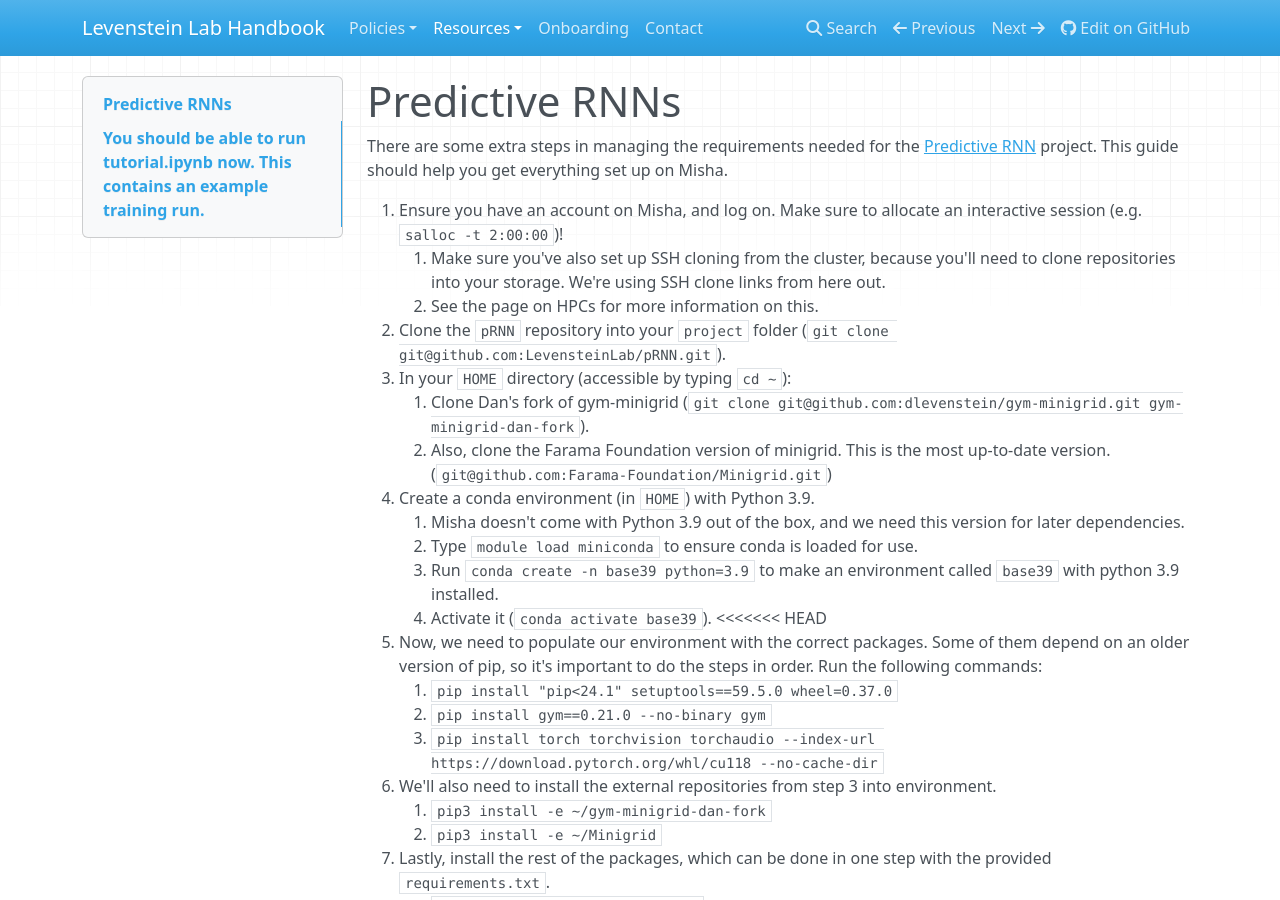
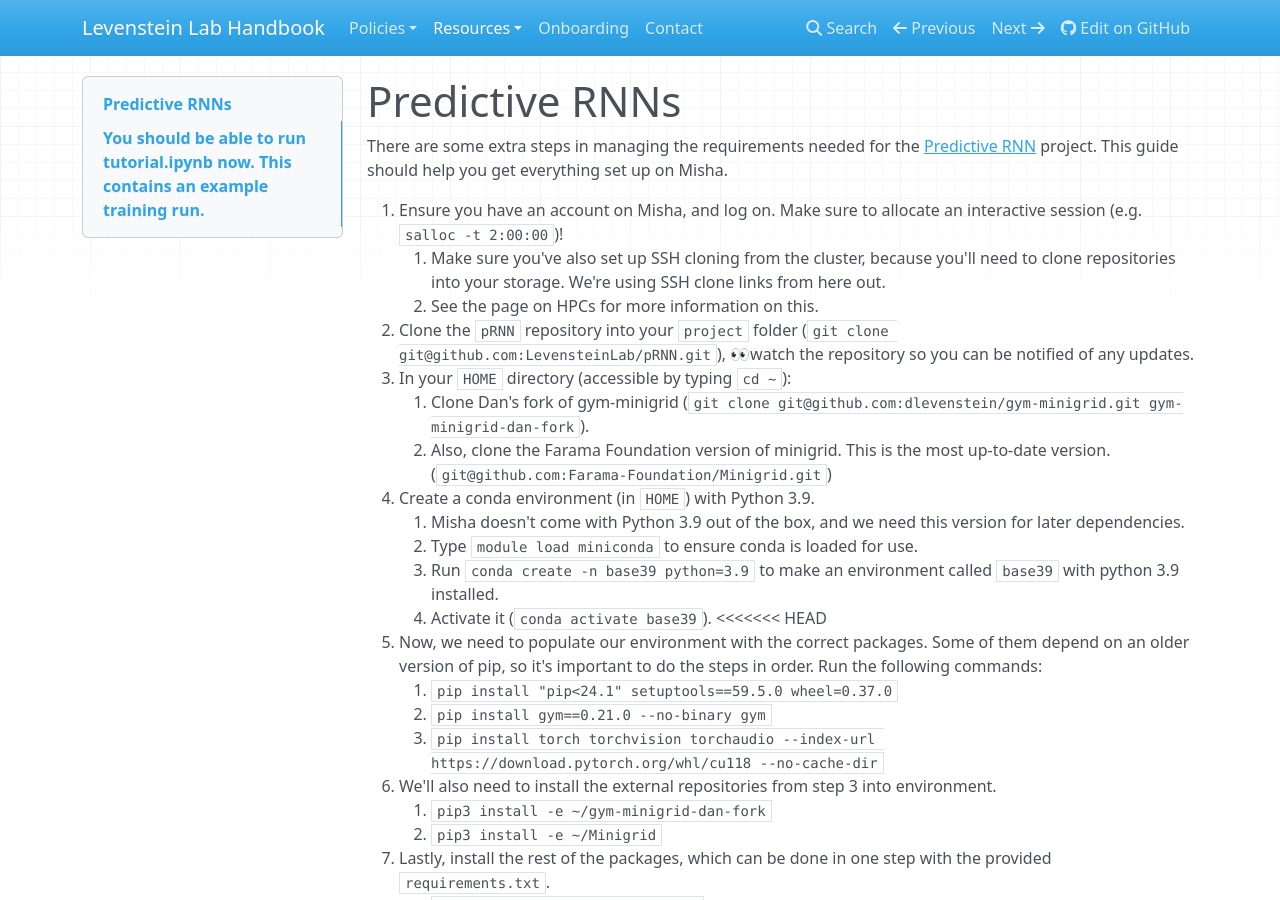
Before and after one commit to LevensteinLab/Lab-Handbook, an MkDocs documentation site: the page built from docs/Resources/prnn_tutorial.md, in a window 1280 px wide and 900 px high. Built offline with MkDocs 1.6.1, drawn with Linux system fonts in a browser that asks for light colours; nearby versions of some CDN libraries.

Commit message:
Update pRNN cloning instructions with watch note
Added a note to watch the pRNN repository for updates.

```diff
--- a/docs/Resources/prnn_tutorial.md
+++ b/docs/Resources/prnn_tutorial.md
@@ -5,7 +5,7 @@
 1. Ensure you have an account on Misha, and log on. Make sure to allocate an interactive session (e.g. `salloc -t 2:00:00`)!
     1. Make sure you've also set up SSH cloning from the cluster, because you'll need to clone repositories into your storage. We're using SSH clone links from here out.
     2. See the page on HPCs for more information on this.
-2. Clone the `pRNN` repository into your `project` folder (`git clone git@github.com:LevensteinLab/pRNN.git`).
+2. Clone the `pRNN` repository into your `project` folder (`git clone git@github.com:LevensteinLab/pRNN.git`), 👀watch the repository so you can be notified of any updates.
 3. In your `HOME` directory (accessible by typing `cd ~`):
     1. Clone Dan's fork of gym-minigrid (`git clone git@github.com:dlevenstein/gym-minigrid.git gym-minigrid-dan-fork`).
     2. Also, clone the Farama Foundation version of minigrid. This is the most up-to-date version. (`git@github.com:Farama-Foundation/Minigrid.git`)
```
